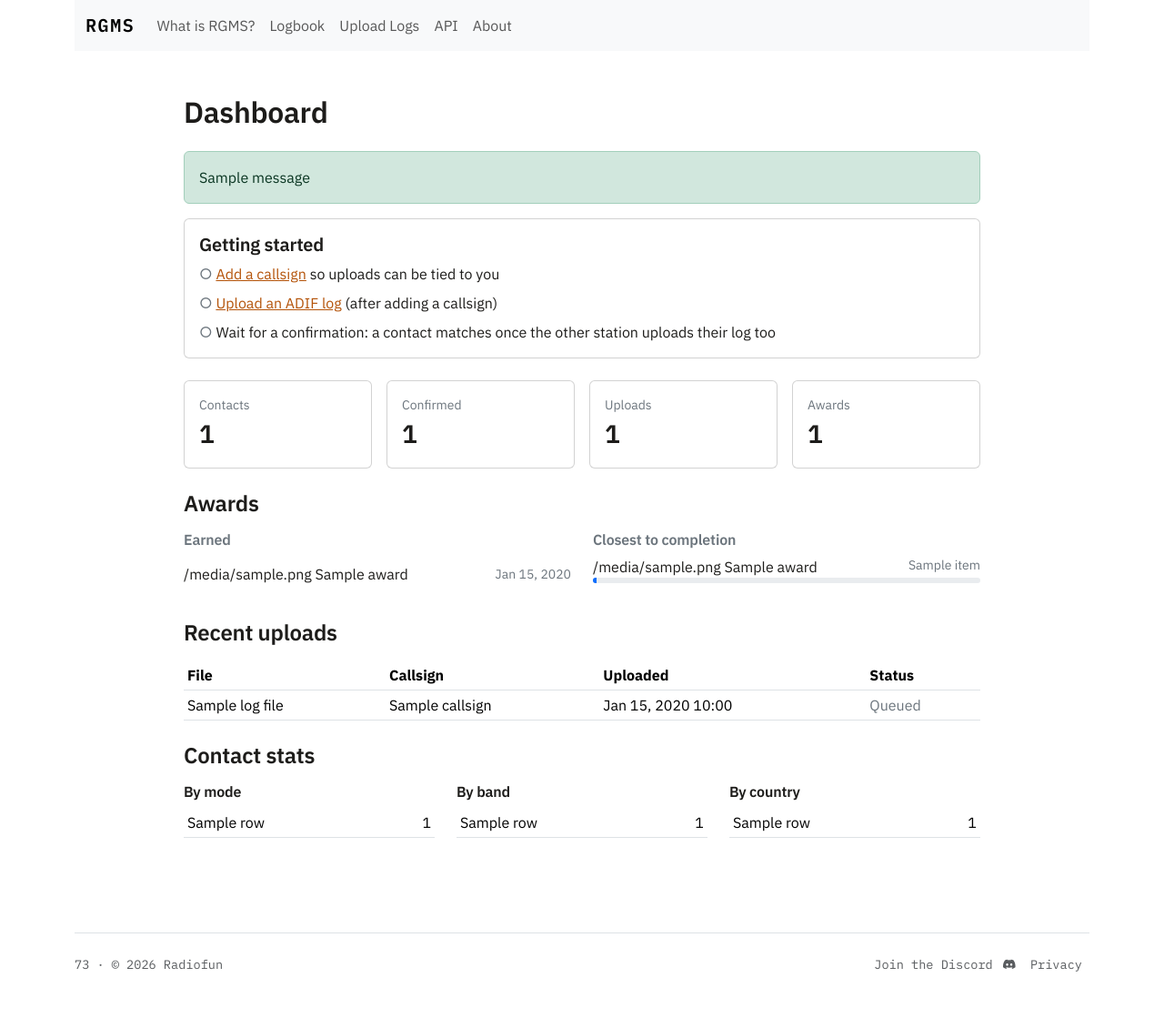
After one commit to radiofun-org/radio-games-website, a Django app: template app/templates/app/dashboard.html in a window 1280 px wide. The commit adds this page. Shown: the whole page at 91% size. Run offline with Django 5.2, Linux system fonts and the light colour scheme; the template is opened without the code that fills it: most values are stand-ins (such as "Sample title", 1, 10 or a date in 2020); one stand-in notice (Sample message) is shown.

Commit message:
dashboard at / when logged in: getting-started checklist, stat tiles, earned and in-progress awards, recent uploads, contact stats; profile becomes account settings

```diff
--- /dev/null
+++ b/app/templates/app/dashboard.html
@@ -0,0 +1,157 @@
+{% extends "base.html" %}
+
+{% block title %}Dashboard{% endblock %}
+
+{% block content %}
+<div class="container py-5" style="max-width: 900px">
+  <h2 class="mb-4">Dashboard</h2>
+
+  {% if messages %}
+    {% for message in messages %}
+      <div class="alert alert-{{ message.tags }}">{{ message }}</div>
+    {% endfor %}
+  {% endif %}
+
+  {% if not setup_done %}
+  <div class="card mb-4">
+    <div class="card-body">
+      <h5 class="card-title">Getting started</h5>
+      <ol class="list-unstyled mb-0">
+        <li class="mb-2">
+          {% if steps.callsign %}<span class="text-success">&#10003;</span> Callsign added{% else %}<span class="text-secondary">&#9675;</span> <a href="{% url 'profile' %}">Add a callsign</a> so uploads can be tied to you{% endif %}
+        </li>
+        <li class="mb-2">
+          {% if steps.upload %}<span class="text-success">&#10003;</span> Log uploaded{% else %}<span class="text-secondary">&#9675;</span> <a href="{% url 'upload' %}">Upload an ADIF log</a>{% if not steps.callsign %} (after adding a callsign){% endif %}{% endif %}
+        </li>
+        <li>
+          {% if steps.confirmed %}<span class="text-success">&#10003;</span> First contact confirmed{% else %}<span class="text-secondary">&#9675;</span> Wait for a confirmation: a contact matches once the other station uploads their log too{% endif %}
+        </li>
+      </ol>
+    </div>
+  </div>
+  {% endif %}
+
+  <div class="row row-cols-2 row-cols-md-4 g-3 mb-4">
+    <div class="col">
+      <div class="card h-100"><div class="card-body">
+        <div class="text-secondary small">Contacts</div>
+        <div class="fs-3 fw-semibold"><a href="{% url 'logbook' %}" class="text-decoration-none text-reset">{{ contact_count }}</a></div>
+      </div></div>
+    </div>
+    <div class="col">
+      <div class="card h-100"><div class="card-body">
+        <div class="text-secondary small">Confirmed</div>
+        <div class="fs-3 fw-semibold">{{ match_count }}</div>
+      </div></div>
+    </div>
+    <div class="col">
+      <div class="card h-100"><div class="card-body">
+        <div class="text-secondary small">Uploads</div>
+        <div class="fs-3 fw-semibold"><a href="{% url 'upload' %}" class="text-decoration-none text-reset">{{ upload_count }}</a></div>
+      </div></div>
+    </div>
+    <div class="col">
+      <div class="card h-100"><div class="card-body">
+        <div class="text-secondary small">Awards</div>
+        <div class="fs-3 fw-semibold">{{ award_count }}</div>
+      </div></div>
+    </div>
+  </div>
+
+  {% if recent_grants or in_progress %}
+  <h4 class="mb-3">Awards</h4>
+  <div class="row g-4 mb-4">
+    {% if recent_grants %}
+    <div class="col-md-6">
+      <h6 class="text-secondary">Earned</h6>
+      <ul class="list-group list-group-flush">
+        {% for grant in recent_grants %}
+        <li class="list-group-item px-0 d-flex justify-content-between align-items-center">
+          <span>{% if grant.award.icon %}{{ grant.award.icon }} {% endif %}{{ grant.award.name }}</span>
+          <small class="text-secondary">{{ grant.evidence_at|default:grant.granted_at|date:"M j, Y" }}</small>
+        </li>
+        {% endfor %}
+      </ul>
+    </div>
+    {% endif %}
+    {% if in_progress %}
+    <div class="col-md-6">
+      <h6 class="text-secondary">Closest to completion</h6>
+      {% for item in in_progress %}
+      <div class="mb-3">
+        <div class="d-flex justify-content-between">
+          <span>{% if item.award.icon %}{{ item.award.icon }} {% endif %}{{ item.award.name }}</span>
+          <small class="text-secondary">{{ item.label }}</small>
+        </div>
+        <div class="progress" role="progressbar" aria-label="{{ item.award.name }} progress" aria-valuenow="{{ item.percent }}" aria-valuemin="0" aria-valuemax="100" style="height: 6px">
+          <div class="progress-bar" style="width: {{ item.percent }}%"></div>
+        </div>
+      </div>
+      {% endfor %}
+    </div>
+    {% endif %}
+  </div>
+  {% endif %}
+
+  {% if recent_uploads %}
+  <h4 class="mb-3">Recent uploads</h4>
+  <table class="table table-sm mb-4">
+    <thead>
+      <tr><th>File</th><th>Callsign</th><th>Uploaded</th><th>Status</th></tr>
+    </thead>
+    <tbody>
+      {% for upload in recent_uploads %}
+      <tr>
+        <td>{{ upload.log_file.name|cut:"uploads/" }}</td>
+        <td>{{ upload.callsign }}</td>
+        <td>{{ upload.upload_time|date:"M j, Y H:i" }}</td>
+        <td>{% if upload.processed %}<span class="text-success">Processed</span>{% else %}<span class="text-secondary">Queued</span>{% endif %}</td>
+      </tr>
+      {% endfor %}
+    </tbody>
+  </table>
+  {% endif %}
+
+  {% if stats.by_mode or stats.by_band or stats.by_country %}
+  <h4 class="mb-3">Contact stats</h4>
+  <div class="row">
+    {% if stats.by_mode %}
+    <div class="col-md-4 mb-3">
+      <h6>By mode</h6>
+      <table class="table table-sm">
+        <tbody>
+          {% for row in stats.by_mode %}
+          <tr><td>{{ row.label }}</td><td class="text-end">{{ row.count }}</td></tr>
+          {% endfor %}
+        </tbody>
+      </table>
+    </div>
+    {% endif %}
+    {% if stats.by_band %}
+    <div class="col-md-4 mb-3">
+      <h6>By band</h6>
+      <table class="table table-sm">
+        <tbody>
+          {% for row in stats.by_band %}
+          <tr><td>{{ row.label }}</td><td class="text-end">{{ row.count }}</td></tr>
+          {% endfor %}
+        </tbody>
+      </table>
+    </div>
+    {% endif %}
+    {% if stats.by_country %}
+    <div class="col-md-4 mb-3">
+      <h6>By country</h6>
+      <table class="table table-sm">
+        <tbody>
+          {% for row in stats.by_country %}
+          <tr><td>{{ row.label }}</td><td class="text-end">{{ row.count }}</td></tr>
+          {% endfor %}
+        </tbody>
+      </table>
+    </div>
+    {% endif %}
+  </div>
+  {% endif %}
+</div>
+{% endblock %}
```
Also changed, not shown: CLAUDE.md (+2 -2 lines), app/templates/app/profile.html (+0 -55 lines), app/tests.py (+45 -0 lines), app/views.py (+135 -57 lines).
